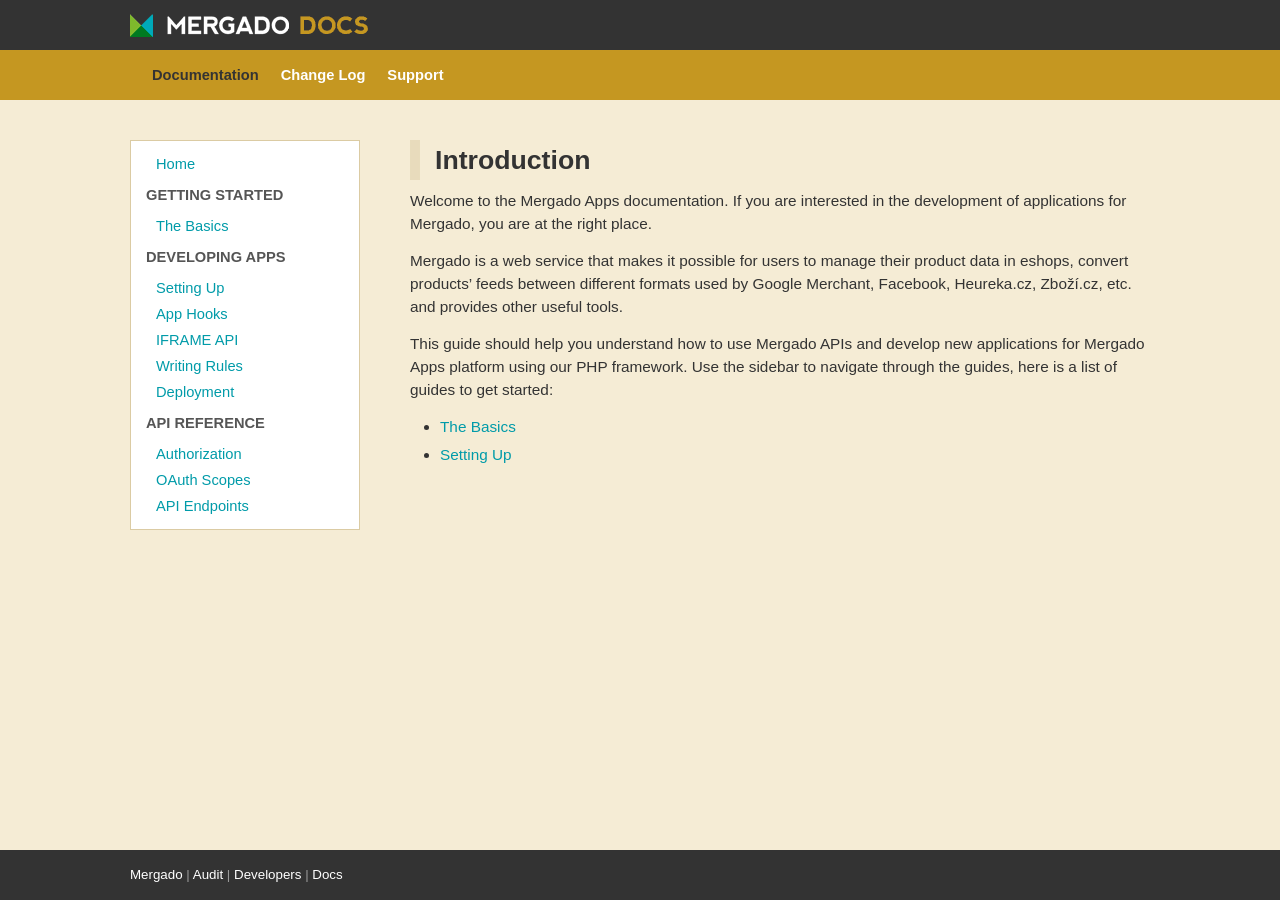
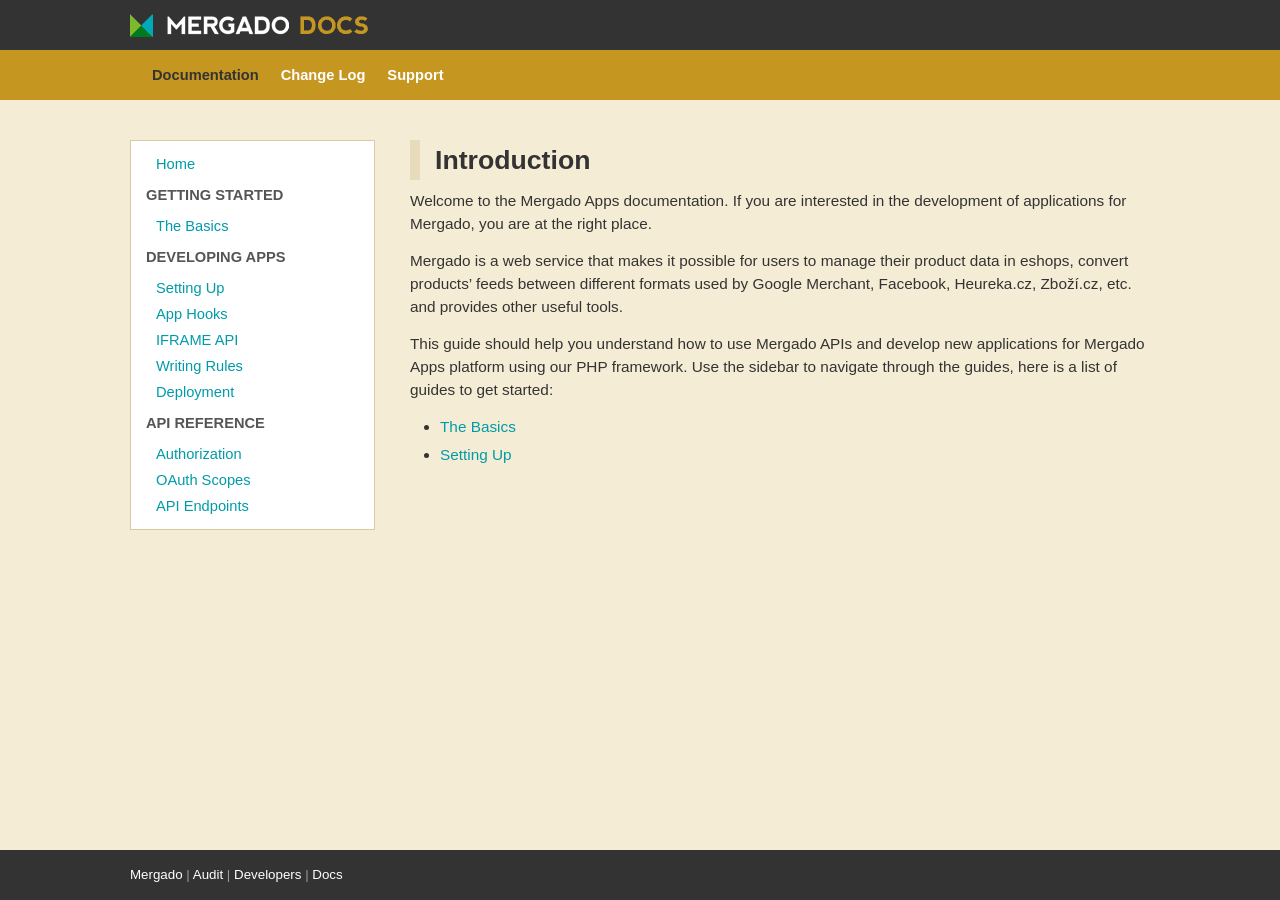
Before and after one commit to michalwiglasz/docs, a Jekyll site: the page built from index.md, in a window 1280 px wide. Built offline with Jekyll 4.4.1, drawn with Linux system fonts in a browser that asks for light colours.

Commit message:
Improoved layout a bit.

```diff
--- a/_sass/_layout.sass
+++ b/_sass/_layout.sass
@@ -193,7 +193,6 @@ nav
 #navigation
 	width: $navigation-width
 	float: left
-	margin-right: 40px
 	font-size: 11pt
 	border: 1px solid $content-line-color
 	background: $content-bg-color
--- a/_sass/_variables.sass
+++ b/_sass/_variables.sass
@@ -1,7 +1,7 @@
 // Proportions
 $page-width: 1020px
 $content-width: 740px
-$navigation-width: 230px
+$navigation-width: 245px
 
 // Fonts
 $base-font-size: 11.5pt
```
